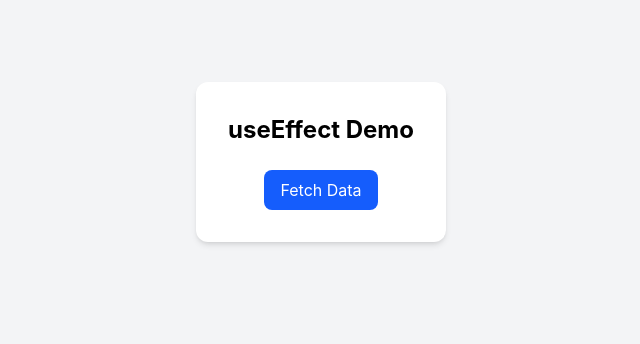
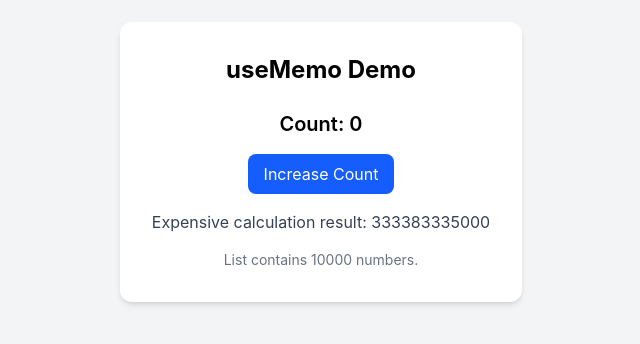
Before and after one commit to mtuannh/mtuannh-focusbear-intern, a React (Vite) app in the folder react-tailwind-practice/: page / in a window 1280 px wide. Shown: the part 238-582 px from the top of the page, without its empty margins (319-959 px from the left). Built offline with nearby package versions, Linux system fonts and the light colour scheme.

Commit message:
issue #24

```diff
--- a/react-tailwind-practice/src/App.jsx
+++ b/react-tailwind-practice/src/App.jsx
@@ -1,14 +1,14 @@
-import UseEffectDemo from './components/UseEffectDemo'
+import UseMemoDemo from './components/UseMemoDemo'
 
 function App() {
   return (
     <div className="min-h-screen bg-gray-100 flex items-center justify-center">
-      <div className="bg-white p-8 rounded-xl shadow-md">
-        <h1 className="text-2xl font-bold mb-6 text-center">
-          useEffect Demo
+      <div className="bg-white p-8 rounded-xl shadow-md text-center">
+        <h1 className="text-2xl font-bold mb-6">
+          useMemo Demo
         </h1>
 
-        <UseEffectDemo />
+        <UseMemoDemo />
       </div>
     </div>
   )
--- /dev/null
+++ b/react-tailwind-practice/src/components/UseMemoDemo.jsx
@@ -0,0 +1,40 @@
+import { useMemo, useState } from 'react'
+
+const numbers = Array.from({ length: 10000 }, (_, index) => index + 1)
+
+function UseMemoDemo() {
+const [count, setCount] = useState(0)
+
+const expensiveCalculation = useMemo(() => {
+console.log('Running expensive calculation...')
+
+return numbers.reduce((total, number) => {
+    return total + number * number
+}, 0)
+}, [])
+
+return (
+<div className="flex flex-col items-center gap-4">
+    <p className="text-xl font-semibold">
+    Count: {count}
+    </p>
+
+    <button
+    onClick={() => setCount(count + 1)}
+    className="px-4 py-2 bg-blue-600 text-white rounded-lg hover:bg-blue-700 active:bg-blue-800"
+    >
+    Increase Count
+    </button>
+
+    <p className="text-gray-700">
+    Expensive calculation result: {expensiveCalculation}
+    </p>
+
+    <p className="text-sm text-gray-500">
+    List contains {numbers.length} numbers.
+    </p>
+</div>
+)
+}
+
+export default UseMemoDemo
```
Also changed, not shown: 1 other file (tests, documents, lock files or other folders).
